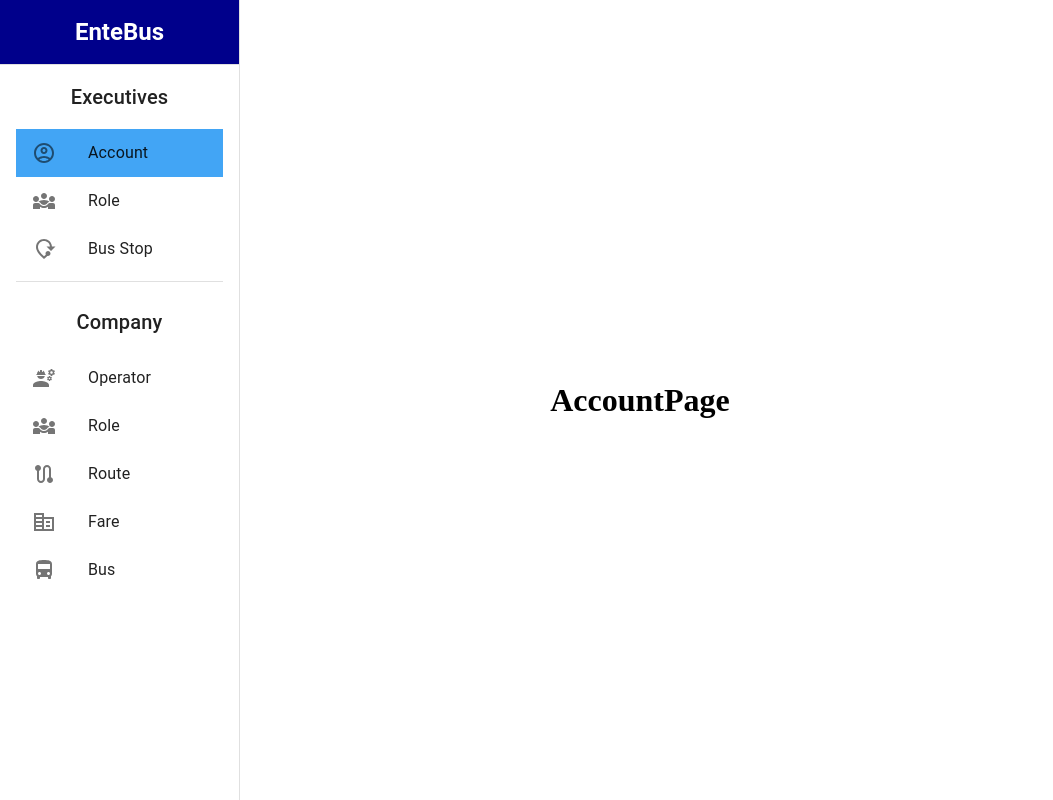
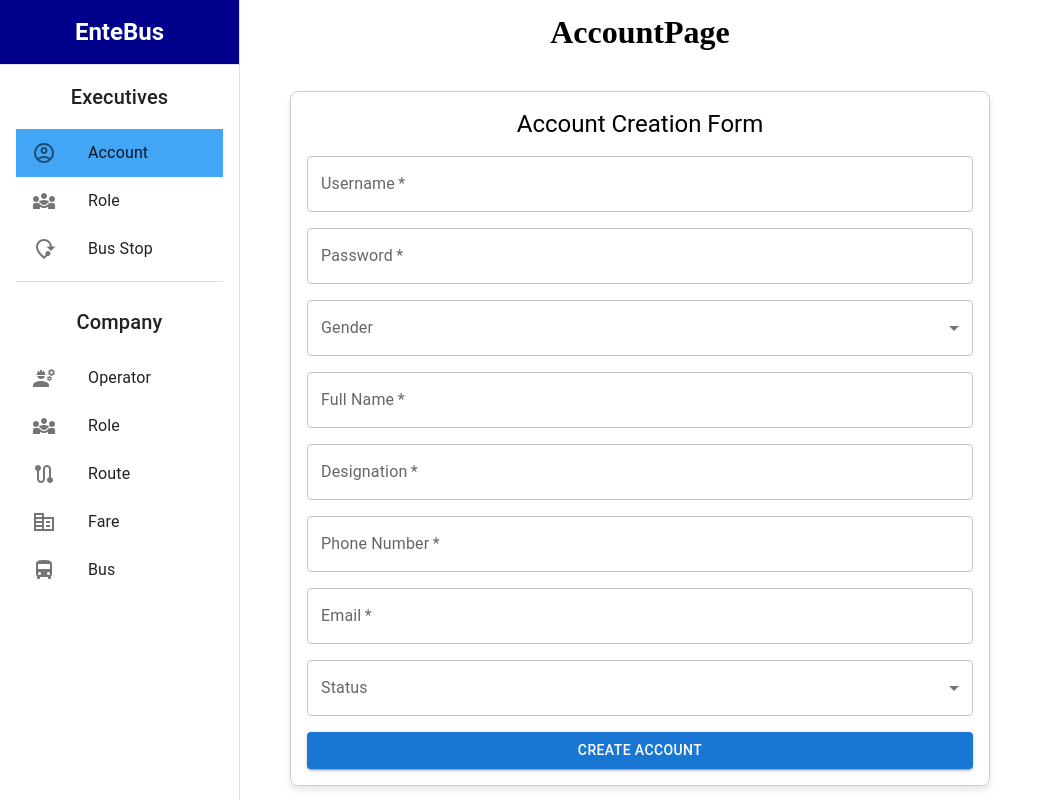
Before and after one commit to NixbugSoftwares/executive-app, a React (Vite) app: page /account in a window 1280 px wide. Shown: the whole page, without its empty margins (0-1053 px from the left). Built offline with nearby package versions, Linux system fonts and the light colour scheme.

Commit message:
created a model page for Account creation for executives.

```diff
--- a/src/screens/accountpage/Account.tsx
+++ b/src/screens/accountpage/Account.tsx
@@ -1,11 +1,13 @@
 import React from 'react';
 import Sidebar from '../../common/sidebar';
 import { Box } from '@mui/material';
+import AccountCreationForm from './AccountForm';
 const AccountPage: React.FC = () => {
   return(
     <Box>
       <Sidebar/>
-      <h1>AccountPage</h1>
+    <h1>AccountPage</h1>
+      <AccountCreationForm/>
     </Box>
 
   )
--- /dev/null
+++ b/src/screens/accountpage/AccountForm.tsx
@@ -0,0 +1,142 @@
+import React, { useState } from "react";
+import { TextField, Button, Box, FormControl, InputLabel, Select, MenuItem, Typography } from "@mui/material";
+
+const AccountCreationForm = () => {
+  const [formValues, setFormValues] = useState({
+    username: "",
+    password: "",
+    gender: "",
+    fullName: "",
+    designation: "",
+    phoneNumber: "",
+    email: "",
+    status: "",
+  });
+
+  const handleChange = (event: React.ChangeEvent<HTMLInputElement | { name?: string; value: unknown }>) => {
+    const { name, value } = event.target;
+    setFormValues((prevValues) => ({
+      ...prevValues,
+      [name!]: value,
+    }));
+  };
+
+  const handleSubmit = (event: React.FormEvent) => {
+    event.preventDefault();
+    console.log("Form submitted:", formValues);
+    alert("Account created successfully!");
+  };
+
+  return (
+    <Box
+      component="form"
+      onSubmit={handleSubmit}
+      sx={{
+        display: "flex",
+        flexDirection: "column",
+        gap: 2,
+        width: 700,
+        margin: "auto",
+        mt: 5,
+        p: 2,
+        border: "1px solid #ccc",
+        borderRadius: "8px",
+        boxShadow: "0 4px 6px rgba(0,0,0,0.1)",
+      }}
+    >
+      <Typography variant="h5" align="center">
+        Account Creation Form
+      </Typography>
+
+      <TextField
+        label="Username"
+        name="username"
+        value={formValues.username}
+        onChange={handleChange}
+        variant="outlined"
+        required
+      />
+
+      <TextField
+        label="Password"
+        name="password"
+        type="password"
+        value={formValues.password}
+        onChange={handleChange}
+        variant="outlined"
+        required
+      />
+
+      <FormControl>
+        <InputLabel>Gender</InputLabel>
+        <Select
+          name="gender"
+          value={formValues.gender}
+        //   onChange={handleChange}
+          required
+        >
+          <MenuItem value="male">Male</MenuItem>
+          <MenuItem value="female">Female</MenuItem>
+          <MenuItem value="other">Other</MenuItem>
+        </Select>
+      </FormControl>
+
+      <TextField
+        label="Full Name"
+        name="fullName"
+        value={formValues.fullName}
+        onChange={handleChange}
+        variant="outlined"
+        required
+      />
+
+      <TextField
+        label="Designation"
+        name="designation"
+        value={formValues.designation}
+        onChange={handleChange}
+        variant="outlined"
+        required
+      />
+
+      <TextField
+        label="Phone Number"
+        name="phoneNumber"
+        type="tel"
+        value={formValues.phoneNumber}
+        onChange={handleChange}
+        variant="outlined"
+        required
+      />
+
+      <TextField
+        label="Email"
+        name="email"
+        type="email"
+        value={formValues.email}
+        onChange={handleChange}
+        variant="outlined"
+        required
+      />
+
+      <FormControl>
+        <InputLabel>Status</InputLabel>
+        <Select
+          name="status"
+          value={formValues.status}
+        //   onChange={handleChange}
+          required
+        >
+          <MenuItem value="active">Active</MenuItem>
+          <MenuItem value="inactive">Inactive</MenuItem>
+        </Select>
+      </FormControl>
+
+      <Button type="submit" variant="contained" color="primary" fullWidth>
+        Create Account
+      </Button>
+    </Box>
+  );
+};
+
+export default AccountCreationForm;
```
